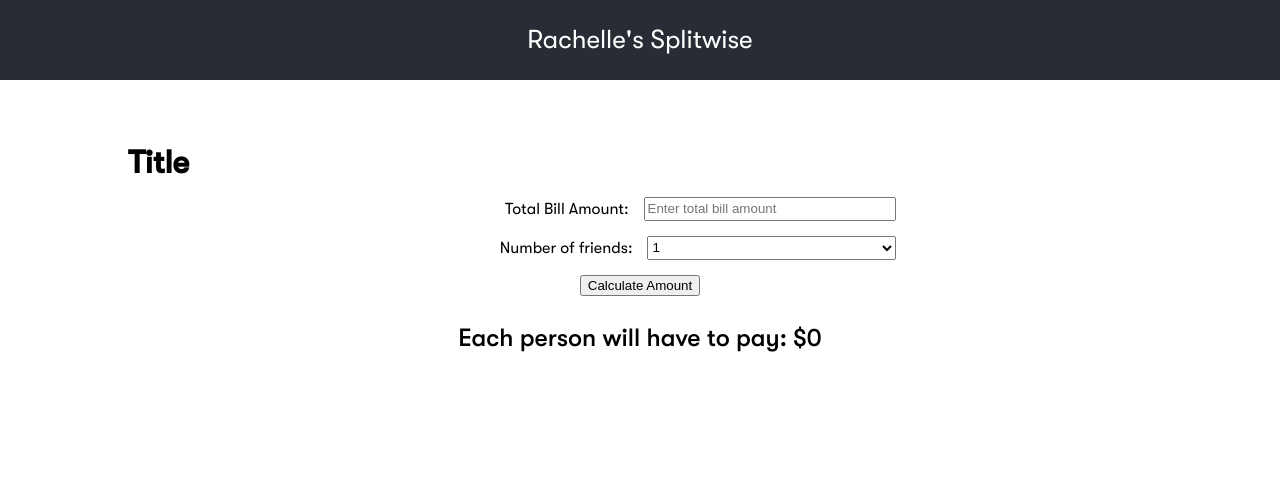
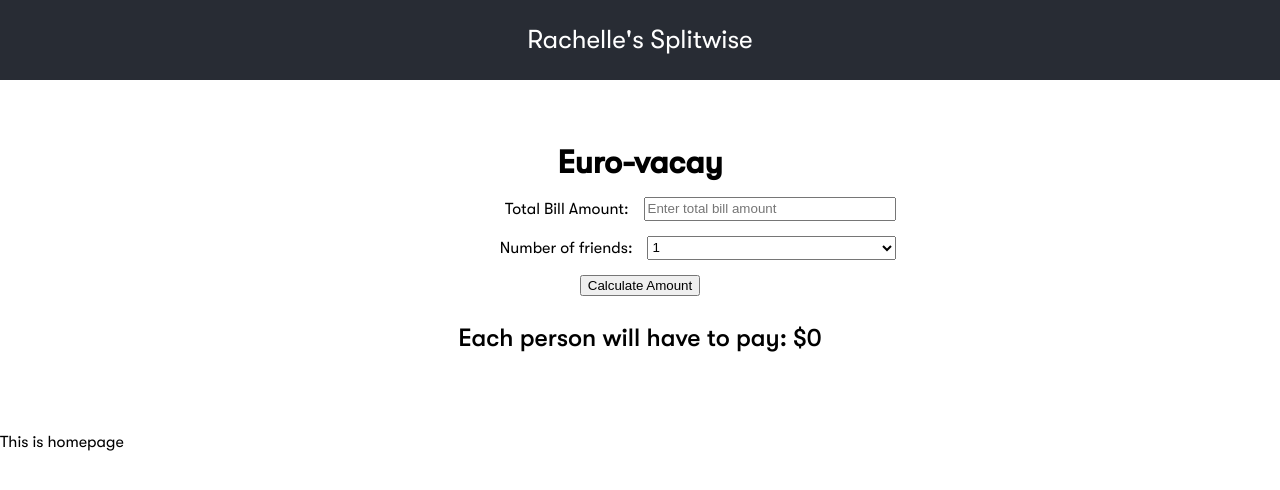
Before and after one commit to rachellesg/splitwise, a React (Create React App) app: page / in a window 1280 px wide. Shown: the top 490 px of the page. Built offline with nearby package versions, Linux system fonts and the light colour scheme.

Commit message:
Added in routing

```diff
--- a/package.json
+++ b/package.json
@@ -8,6 +8,7 @@
     "@testing-library/user-event": "^12.1.10",
     "react": "^17.0.2",
     "react-dom": "^17.0.2",
+    "react-router-dom": "^5.3.0",
     "react-scripts": "4.0.3",
     "styled-components": "^5.3.3",
     "web-vitals": "^1.0.1"
--- a/src/App.js
+++ b/src/App.js
@@ -1,23 +1,30 @@
-import { Fragment } from "react";
 import "./App.css";
 import styled from "styled-components";
 
 import Header from "./components/Header";
 import Form from "./components/Form";
 
+import Home from "./pages/Home";
+
+import { BrowserRouter as Router, Switch, Route } from "react-router-dom";
+
 function App() {
   return (
-    <>
+    <Router>
       <div className="App">
         <header className="App-header">Rachelle's Splitwise</header>
       </div>
       <Container>
-        <Fragment>
-          <Header>Title</Header>
-        </Fragment>
+        <Header>Euro-vacay</Header>
         <Form />
       </Container>
-    </>
+      <Switch>
+        <Route path="/about">About</Route>
+        <Route path="/">
+          <Home />
+        </Route>
+      </Switch>
+    </Router>
   );
 }
 
@@ -28,6 +35,7 @@ const Container = styled.div`
   margin: 0 auto;
   max-width: 1024px;
   padding: 50px 0;
+  text-align: center;
 
   @media only screen and (max-width: 414px) {
     max-width: 414px;
--- a/src/components/Form/index.jsx
+++ b/src/components/Form/index.jsx
@@ -33,7 +33,7 @@ function Form() {
         <label for="number-of-friends">Number of friends:</label>
         <select
           name="number-of-friends"
-          value="1"
+          value={totalNumberOfFriends}
           onChange={selectFriendsTotal}
         >
           <option value="1">1</option>
--- /dev/null
+++ b/src/pages/Home/index.jsx
@@ -0,0 +1,5 @@
+function Home() {
+  return <> This is homepage</>;
+}
+
+export default Home;
```
Also changed, not shown: 1 other file (tests, documents, lock files or other folders).
